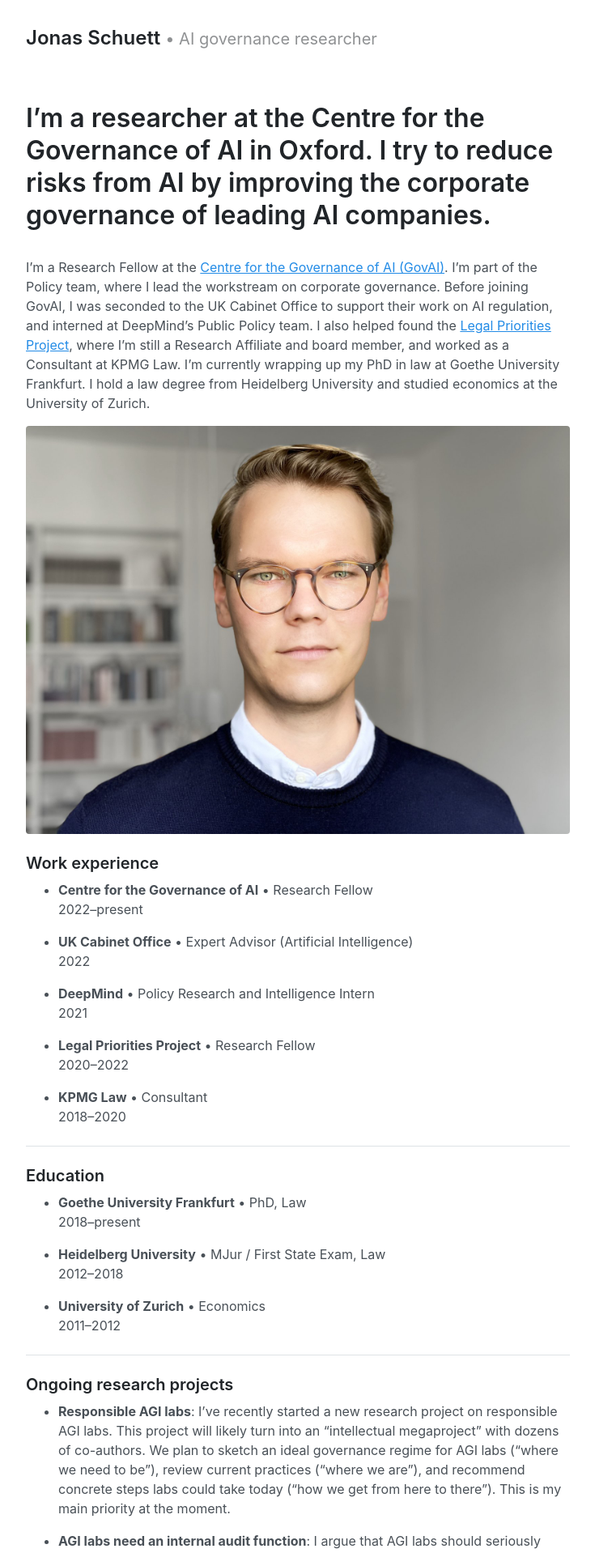
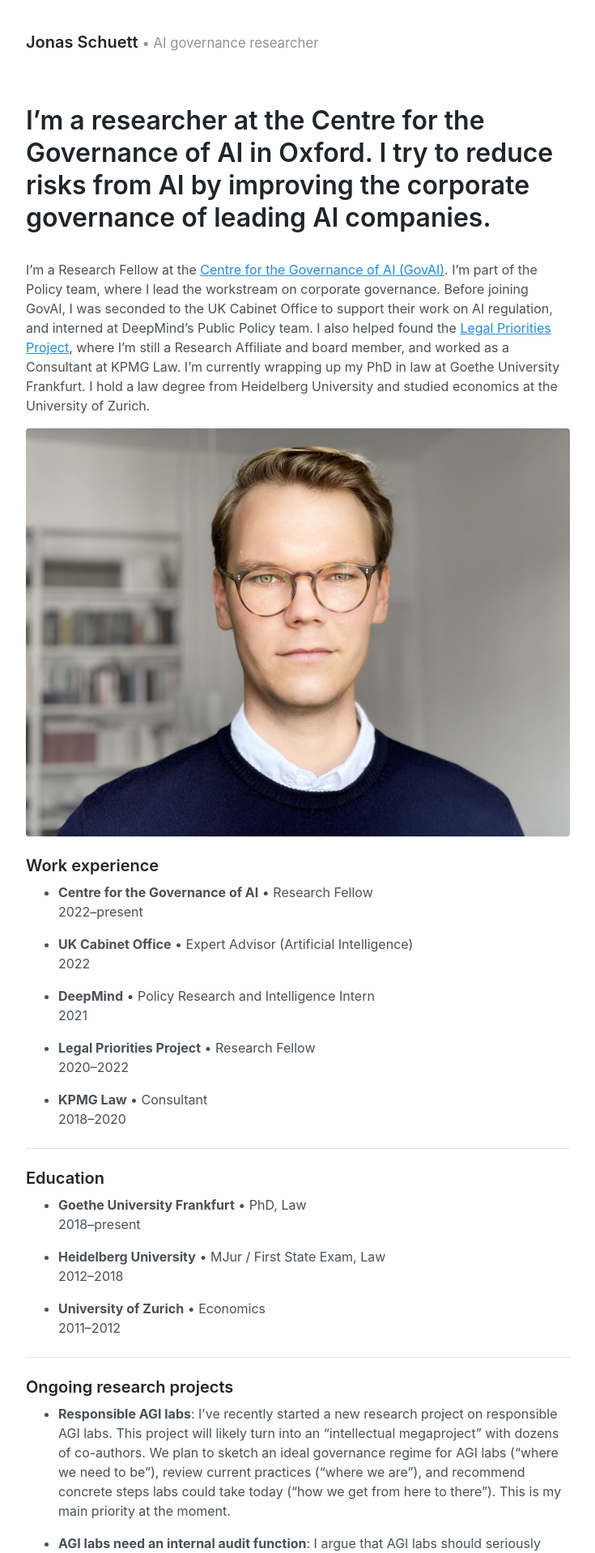
Before and after one commit to jonasschuett/jonasschuett.github.io, a Jekyll site: the page built from index.html, in a window 1280 px wide. Shown: the top 1918 px of the page at 81% size, without its empty margins (272-1007 px from the left). Built offline with Jekyll 4.4.1, drawn with Linux system fonts in a browser that asks for light colours; the list of posts is cut into pages by our own code.

Commit message:
Update default.html

```diff
--- a/_layouts/default.html
+++ b/_layouts/default.html
@@ -7,10 +7,10 @@
 
     <div class="container content">
       <header class="masthead">
-        <h2 class="masthead-title">
+        <h3 class="masthead-title">
           <a href="{{ site.baseurl }}/" title="Home">{{ site.title }}</a>
           <small>{{ site.tagline }}</small>
-        </h2>
+        </h3>
       </header>
 
       <main>
```
